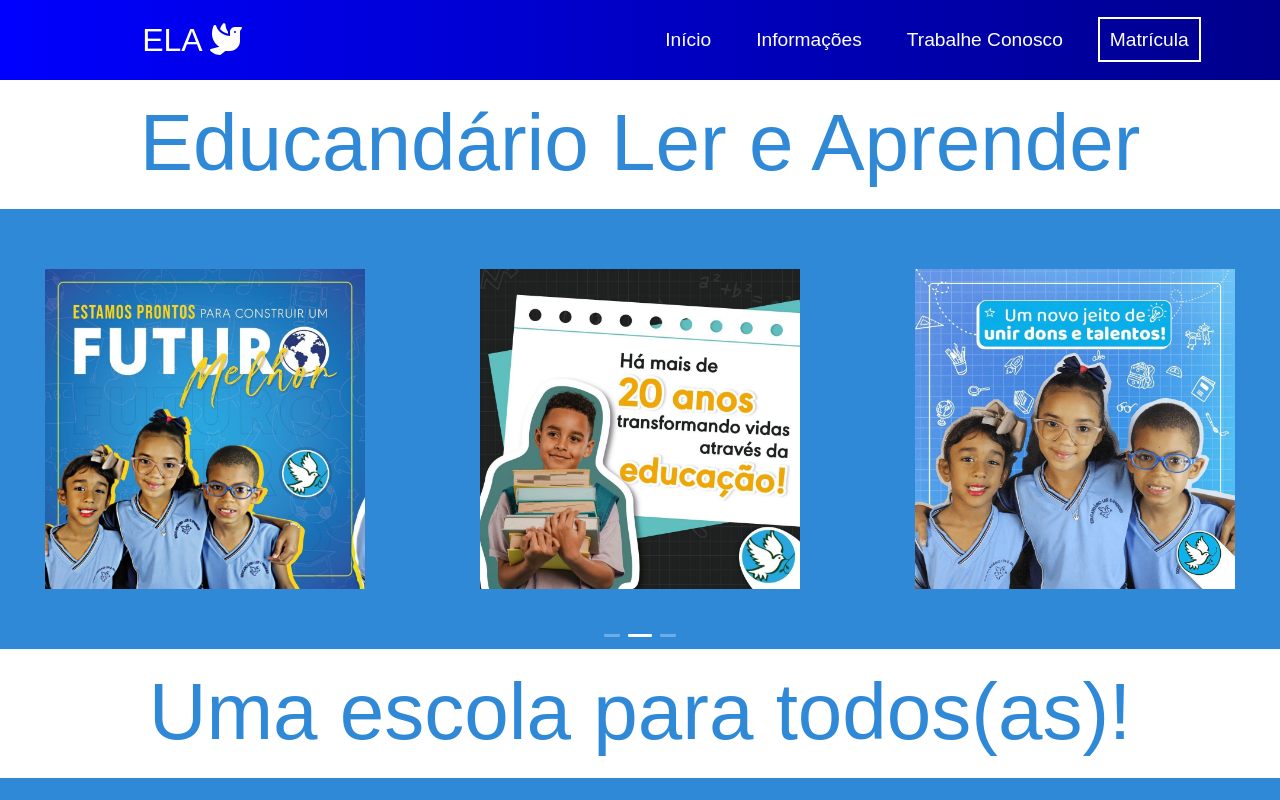
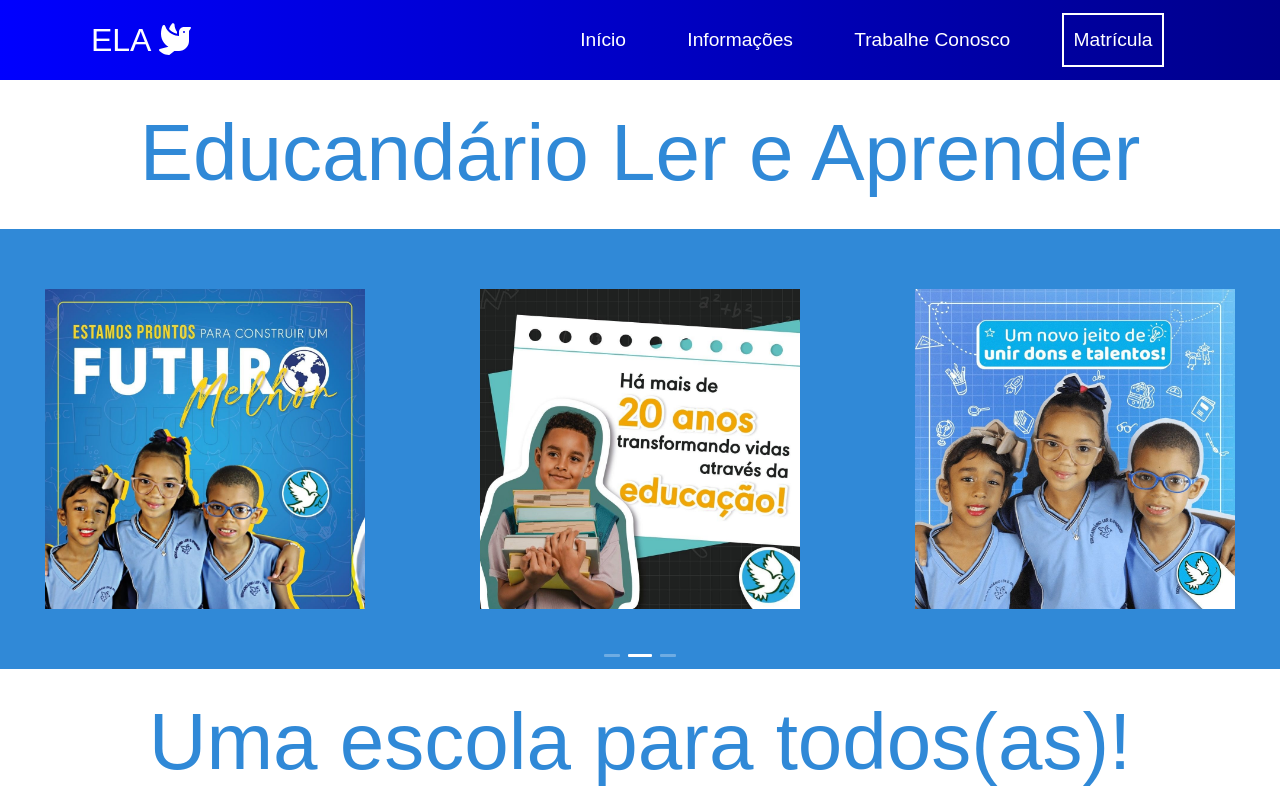
Before and after one commit to srcmarcelo/ela-web, a React (Create React App) app: page / in a window 1280 px wide. Shown: the top 800 px of the page. Built offline with nearby package versions, Linux system fonts and the light colour scheme; the HTML template or start-up script is replaced by a standard one.

Commit message:
adjusting navbar

```diff
--- a/src/components/HomeCarousel/index.jsx
+++ b/src/components/HomeCarousel/index.jsx
@@ -5,13 +5,13 @@
 const HomeCarousel = () => (
         <CarouselContainer autoplay>
           <Item>
-            <Image src="/images/img1.jpg" preview={false} height={320} />
+            <Image src="/images/img1.jpg" preview={false} className="image" />
           </Item>
           <Item>
-            <Image src="/images/img2.jpg" preview={false} height={320} />
+            <Image src="/images/img2.jpg" preview={false} className="image" />
           </Item>
           <Item>
-            <Image src="/images/img3.jpg" preview={false} height={320} />
+            <Image src="/images/img3.jpg" preview={false} className="image" />
           </Item>
         </CarouselContainer>
   );
--- a/src/components/HomeCarousel/styles.js
+++ b/src/components/HomeCarousel/styles.js
@@ -7,10 +7,34 @@
   justify-content: center;
   align-items: center;
   background: #3089d7;
+
+  @media (max-width: 1206px) {
+    width: 460px;
+  }
+
+  @media (max-width: 550px) {
+    width: 320px;
+  }
+  @media (max-width: 480px) {
+    width: 280px;
+  }
 `;
 
 export const Item = styled.div`
   display: flex;
   height: 380px;
   margin-top: 60px;
+
+  .image {
+    height: 320px;
+
+    @media (max-width: 1206px) {
+      height: 280px;
+      margin-top: 20px;
+    }
+
+    @media (max-width: 480px) {
+      height: 260px;
+    }
+  }
 `;
--- a/src/components/Navbar/index.jsx
+++ b/src/components/Navbar/index.jsx
@@ -1,73 +1,79 @@
 import React, { useState } from "react";
 import { Link } from "react-router-dom";
 import { FontAwesomeIcon } from "@fortawesome/react-fontawesome";
-import { faDove, faBars } from "@fortawesome/free-solid-svg-icons";
+import { faDove, faBars, faX } from "@fortawesome/free-solid-svg-icons";
 import {
   Container,
-  NavbarContainer,
-  NavbarLogo,
-  MenuContainer,
-  NavMenu,
+  Menu,
+  NavLinks,
   StyledLink,
   StyledSpecialLink,
+  MenuLinks,
 } from "./styles";
 
-const RenderMainLink = () => (
-  <Link
-    to="/"
-    style={{ color: "#fff", fontSize: "2rem", textDecoration: "none" }}
-  >
-    ELA <FontAwesomeIcon icon={faDove} />
-  </Link>
-);
-
 const Navbar = () => {
-  const [mobile, setMobile] = useState(false);
-  const [bars, setBars] = useState(true);
-
   window.onresize = displayWindowSize;
   window.onload = displayWindowSize;
+  let myWidth = window.innerWidth;
+
+  const [mobile, setMobile] = useState(myWidth < 960);
+  const [menu, setMenu] = useState(false);
 
   function displayWindowSize() {
-    const myWidth = window.innerWidth;
-    if (myWidth < 1206) setMobile(true);
-    else setMobile(false);
+    myWidth = window.innerWidth;
+    setMobile(myWidth < 960);
   }
 
   return (
+    <>
+      {menu && mobile ? (
+        <Menu>
+          <FontAwesomeIcon
+            icon={faX}
+            size="2x"
+            className="exitIcon"
+            onClick={() => setMenu(false)}
+          />
+          <div className="menuLinksContainer">
+            <MenuLinks onClick={() => setMenu(false)} to="/">
+              Início
+            </MenuLinks>
+            <MenuLinks onClick={() => setMenu(false)} to="/registration">
+              Matrícula
+            </MenuLinks>
+            <MenuLinks onClick={() => setMenu(false)} to="/about_us">
+              Informações
+            </MenuLinks>
+            <MenuLinks onClick={() => setMenu(false)} to="/work_with_us">
+              Trabalhe Conosco
+            </MenuLinks>
+          </div>
+        </Menu>
+      ) : (
         <Container>
-      <NavbarContainer>
-        <NavbarLogo>
-          <RenderMainLink />
-        </NavbarLogo>
-        <MenuContainer>
-          {(mobile && bars) ? (
+          <Link to="/" className="logo">
+            ELA <FontAwesomeIcon icon={faDove} />
+          </Link>
+          {mobile ? (
             <FontAwesomeIcon
               icon={faBars}
+              className="bars"
               size="2x"
-              onClick={() => setBars(false)}
+              onClick={() => setMenu(true)}
             />
           ) : (
-            <NavMenu>
-              <li>
+            <NavLinks>
               <StyledLink to="/">Início</StyledLink>
-              </li>
-              <li>
               <StyledLink to="/about_us">Informações</StyledLink>
-              </li>
-              <li>
               <StyledLink to="/work_with_us">Trabalhe Conosco</StyledLink>
-              </li>
-              <li>
               <StyledSpecialLink to="/registration">
                 Matrícula
               </StyledSpecialLink>
-              </li>
-            </NavMenu>
+            </NavLinks>
           )}
-        </MenuContainer>
-      </NavbarContainer>
         </Container>
+      )}
+    </>
   );
 };
 
--- a/src/components/Navbar/styles.js
+++ b/src/components/Navbar/styles.js
@@ -4,72 +4,77 @@
 export const Container = styled.div`
   background: linear-gradient(90deg, blue, darkblue);
   font-family: "PT Sans", sans-serif;
-  margin-top: 0px;
   height: 80px;
-  display: flex;
-  justify-content: center;
-  align-items: center;
+  display: grid;
+  grid-auto-flow: column;
   position: sticky;
-  top: 0;
-  z-index: 999;
-`;
 
-export const NavbarContainer = styled.div`
-  display: flex;
-  justify-content: end;
-  align-items: center;
-  height: 100%;
-  width: 100%;
-`;
+  .logo {
+    align-self: center;
+    color: #fff;
+    font-size: 2rem;
+    text-decoration: none;
+    margin-left: 20%;
+  }
 
-export const NavbarLogo = styled.div`
-  height: 100%;
-  width: 40vw;
-  display: flex;
-  padding-right: 10%;
-  justify-content: center;
-  align-items: center;
+  .bars {
+    align-self: center;
+    justify-self: end;
+    margin-right: 20%;
 
-  @media (max-width: 900px) {
-    width: 50vw;
-  }
-  @media (max-width: 770px) {
-    justify-content: start;
-    margin-left: 10px;
+    &:hover {
+      color: #fff;
+    }
   }
 `;
 
-export const MenuContainer = styled.div`
-  height: 100%;
-  width: 60vw;
-  display: flex;
-  padding-left: 5%;
-  align-items: center;
-  justify-content: center;
+export const Menu = styled.div`
+  display: grid;
+  background: #3089d7;
+  width: 100vw;
+  height: 100vh;
+  transition: 1s;
 
-  @media (max-width: 1206px) {
-    justify-content: end;
-    padding-right: 8%;
+  .menuLinksContainer {
+    display: flex;
+    position: absolute;
+    flex-direction: column;
+    justify-self: center;
+    align-self: center;
   }
-  @media (max-width: 550px) {
-    padding-right: 2%;
+
+  .exitIcon {
+    justify-self: end;
+    margin: 5% 7% 0px 0px;
+
+    &:hover {
+      color: #fff;
+    }
   }
 `;
 
-export const NavMenu = styled.ul`
-  display: inline-grid;
-  grid-template-columns: repeat(4, auto);
-  grid-gap: 25px;
-  list-style: none;
-  text-align: end;
-  margin-top: 15px;
+export const MenuLinks = styled(Link)`
+  color: #fff;
+  font-size: 2rem;
+  text-decoration: none;
+  white-space: nowrap;
+  padding: 10px;
+  transition: 0.3s;
+  text-align: center;
 
-  @media(max-width: 830px) {
-    grid-gap: 10px;
+  &:hover {
+    color: black;
   }
-  @media(max-width: 750px) {
-    grid-gap: 0px;
-  }
+`;
+
+export const NavLinks = styled.div`
+  display: grid;
+  grid-auto-flow: column;
+  grid-template-columns: repeat(4, 0fr);
+  gap: 5%;
+  align-items: center;
+  justify-items: center;
+  justify-content: center;
 `;
 
 export const StyledLink = styled(Link)`
@@ -80,10 +85,10 @@
   padding: 10px;
   transition: 0.3s;
 
-  @media(max-width: 700px) {
+  @media (max-width: 700px) {
     font-size: 1rem;
   }
-  @media(max-width: 600px) {
+  @media (max-width: 600px) {
     padding: 5px;
   }
 
@@ -101,10 +106,10 @@
   padding: 10px;
   transition: 0.3s;
 
-  @media(max-width: 700px) {
+  @media (max-width: 700px) {
     font-size: 1rem;
   }
-  @media(max-width: 600px) {
+  @media (max-width: 600px) {
     padding: 5px;
   }
 
--- a/src/pages/Home/index.jsx
+++ b/src/pages/Home/index.jsx
@@ -38,11 +38,11 @@
     </Container>
     <PicturesComponent>
       <Container style={{ alignItems: "center" }}>
-        <Image src="/images/side1.jpg" preview={false} height={320} />
+        <Image src="/images/side1.jpg" preview={false} className="image" />
       </Container>
       <HomeCarousel />
       <Container style={{ alignItems: "center" }}>
-        <Image src="/images/side2.jpg" preview={false} height={320} />
+        <Image src="/images/side2.jpg" preview={false} className="image" />
       </Container>
     </PicturesComponent>
     <Container>
--- a/src/pages/Home/styles.js
+++ b/src/pages/Home/styles.js
@@ -12,7 +12,7 @@
   grid-auto-flow: column;
   background: #3089d7;
 
-  @media (max-width: 1206px) {
+  @media (max-width: 1070px) {
     grid-auto-flow: row;
     padding: 30px 0px 30px 0px;
   }
@@ -22,12 +22,28 @@
   display: flex;
   justify-content: center;
   text-align: center;
+
+  .image {
+    height: 320px;
+
+    @media (max-width: 1206px) {
+      height: 280px;
+    }
+    @media (max-width: 480px) {
+      height: 260px;
+    }
+  }
 `;
 
 export const Title = styled.h1`
   color: #3089d7;
   font-size: 80px;
   margin-bottom: 0.2rem;
+  padding: 10px;
+
+  @media (max-width: 480px) {
+    font-size: 50px;
+  }
 `;
 
 export const NewsContainer = styled.div`
@@ -37,7 +53,7 @@
   align-items: center;
   text-align: center;
   background: #3089d7;
-  padding: 30px 10px 30px 10px;
+  padding: 30px 10px 50px 10px;
 
   .title {
     font-size: 40px;
```
Lines whose indentation alone changed are shown as unchanged.
